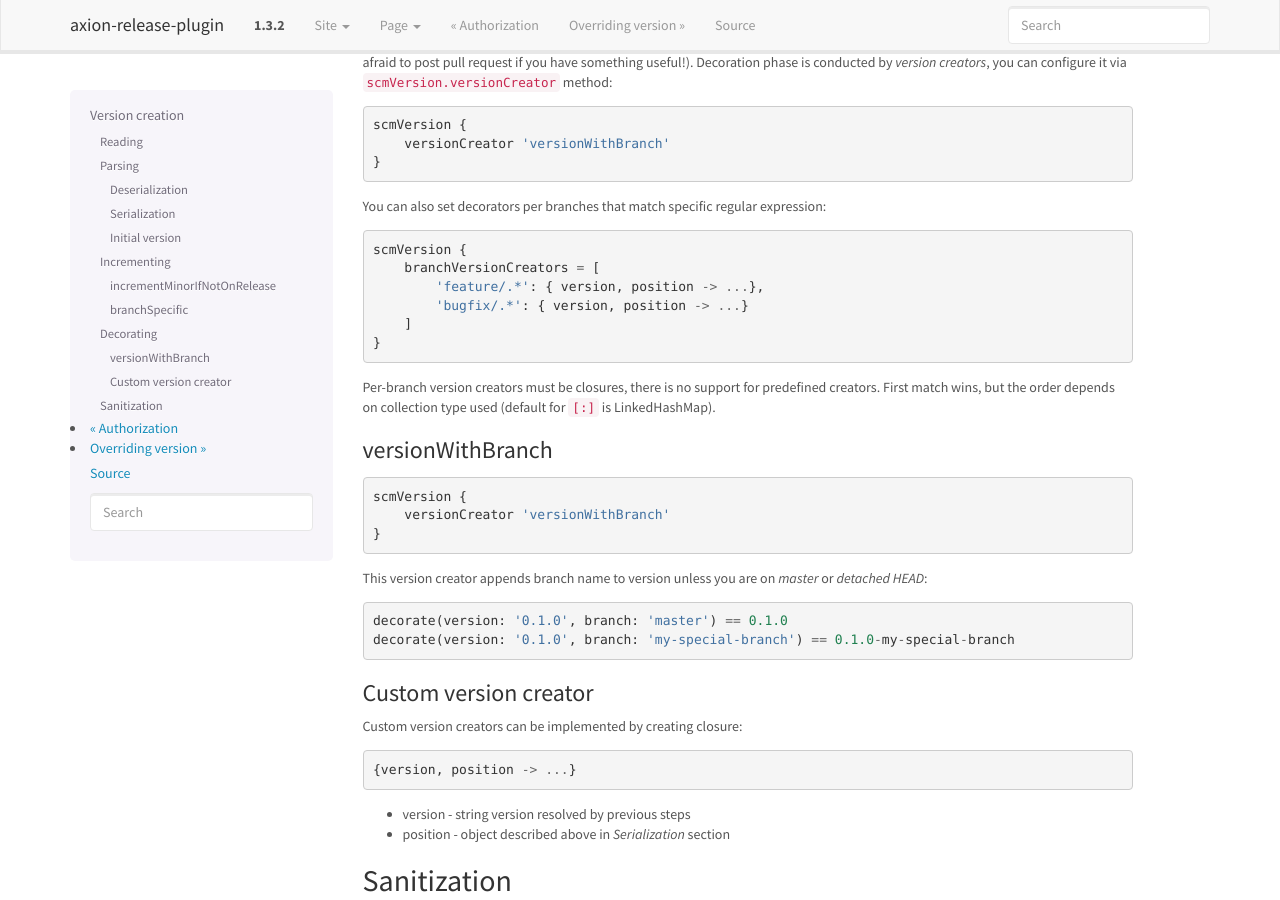
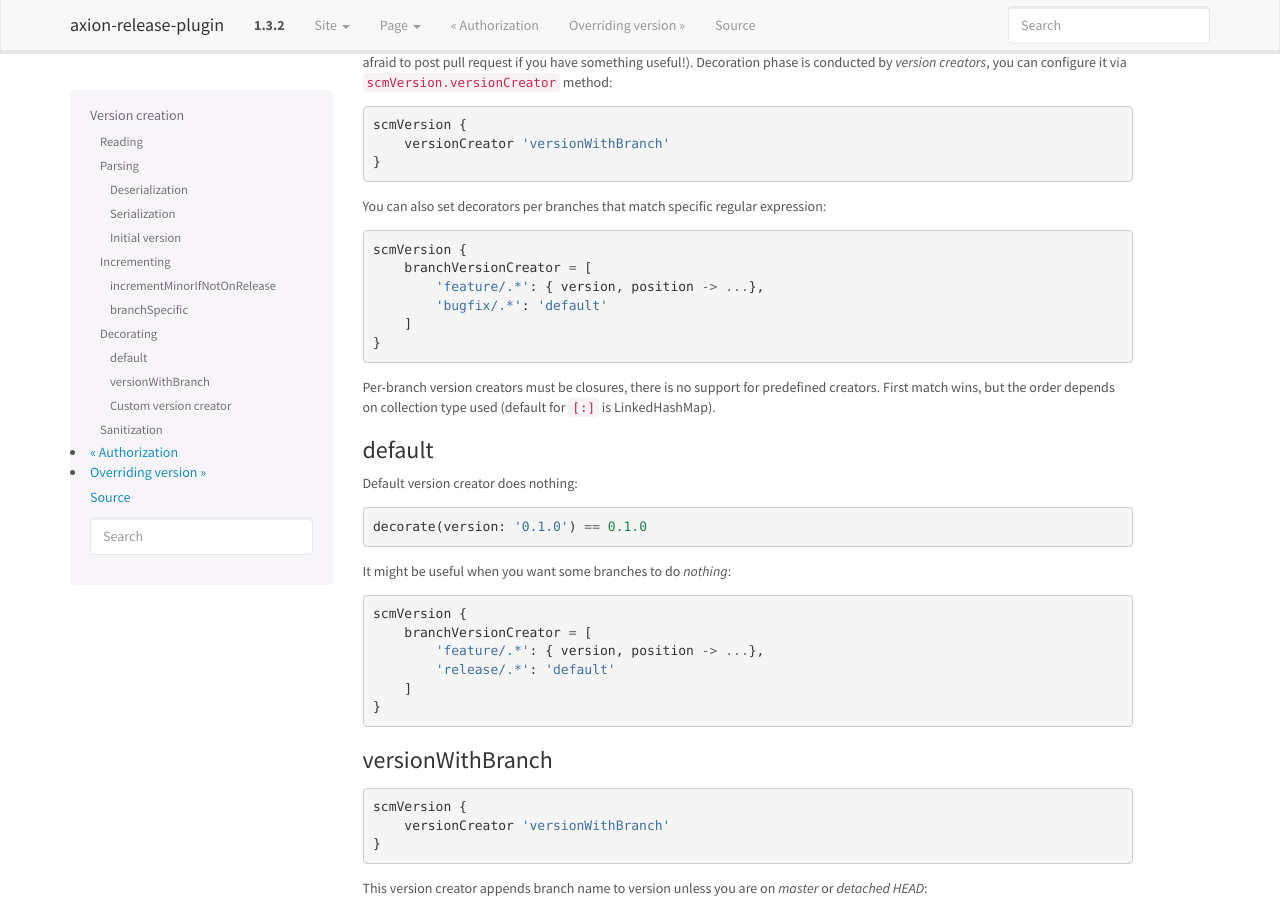
Before and after one commit to allegro/axion-release-plugin, a Sphinx documentation site: the page built from docs/configuration/version.rst, in a window 1280 px wide and 900 px high, scrolled down 3644 px. Built offline with Sphinx 7.4.7, drawn with Linux system fonts in a browser that asks for light colours.

Commit message:
fixing #123 - allow to specify predefined version creator for branches

```diff
--- a/docs/configuration/version.rst
+++ b/docs/configuration/version.rst
@@ -210,14 +210,30 @@ you can configure it via ``scmVersion.versionCreator`` method::
 You can also set decorators per branches that match specific regular expression::
 
     scmVersion {
-        branchVersionCreators = [
+        branchVersionCreator = [
             'feature/.*': { version, position -> ...},
-            'bugfix/.*': { version, position -> ...}
+            'bugfix/.*': 'default'
         ]
     }
 
 Per-branch version creators must be closures, there is no support for predefined creators. First match wins, but the order
 depends on collection type used (default for ``[:]`` is LinkedHashMap).
+
+default
+^^^^^^^
+
+Default version creator does nothing::
+
+    decorate(version: '0.1.0') == 0.1.0
+
+It might be useful when you want some branches to do *nothing*::
+
+    scmVersion {
+        branchVersionCreator = [
+            'feature/.*': { version, position -> ...},
+            'release/.*': 'default'
+        ]
+    }
 
 .. _versionWithBranch:
 
```
Also changed, not shown: 4 other files.
